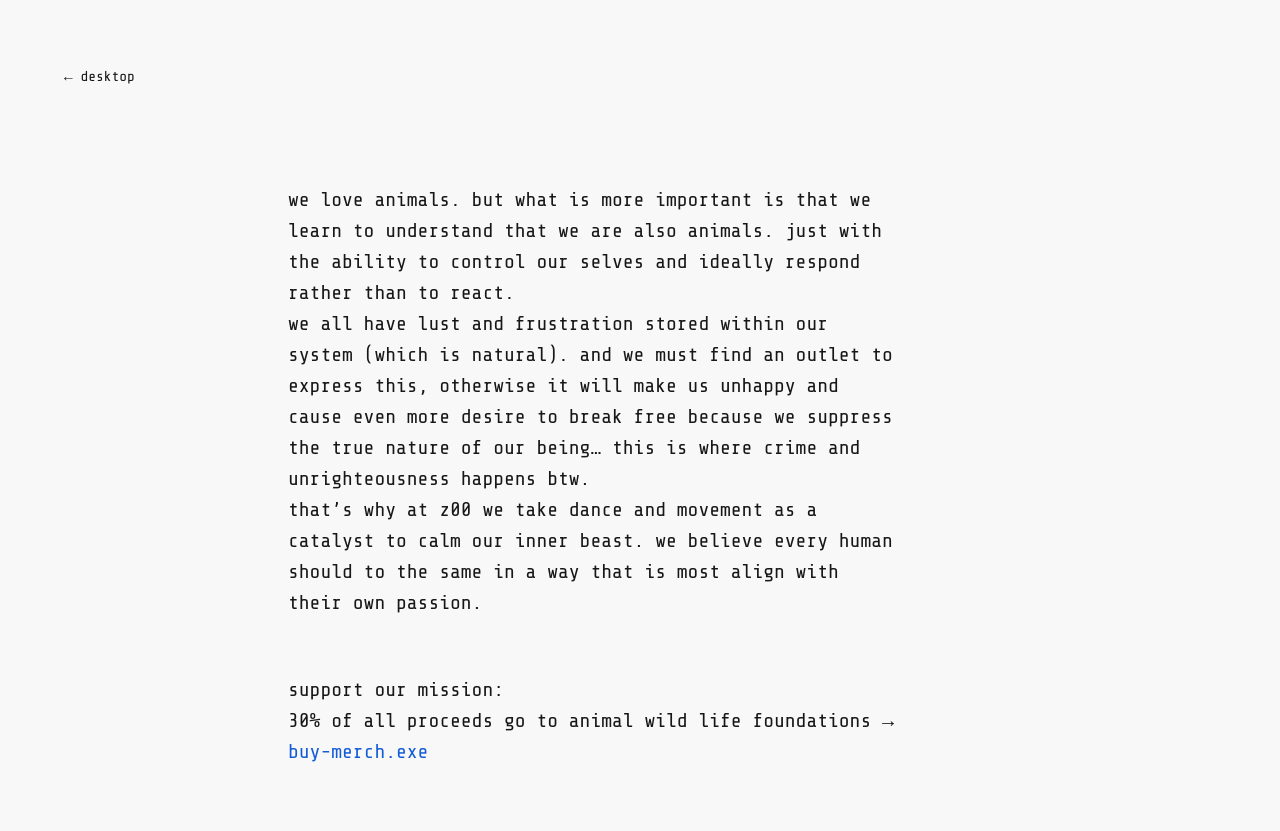
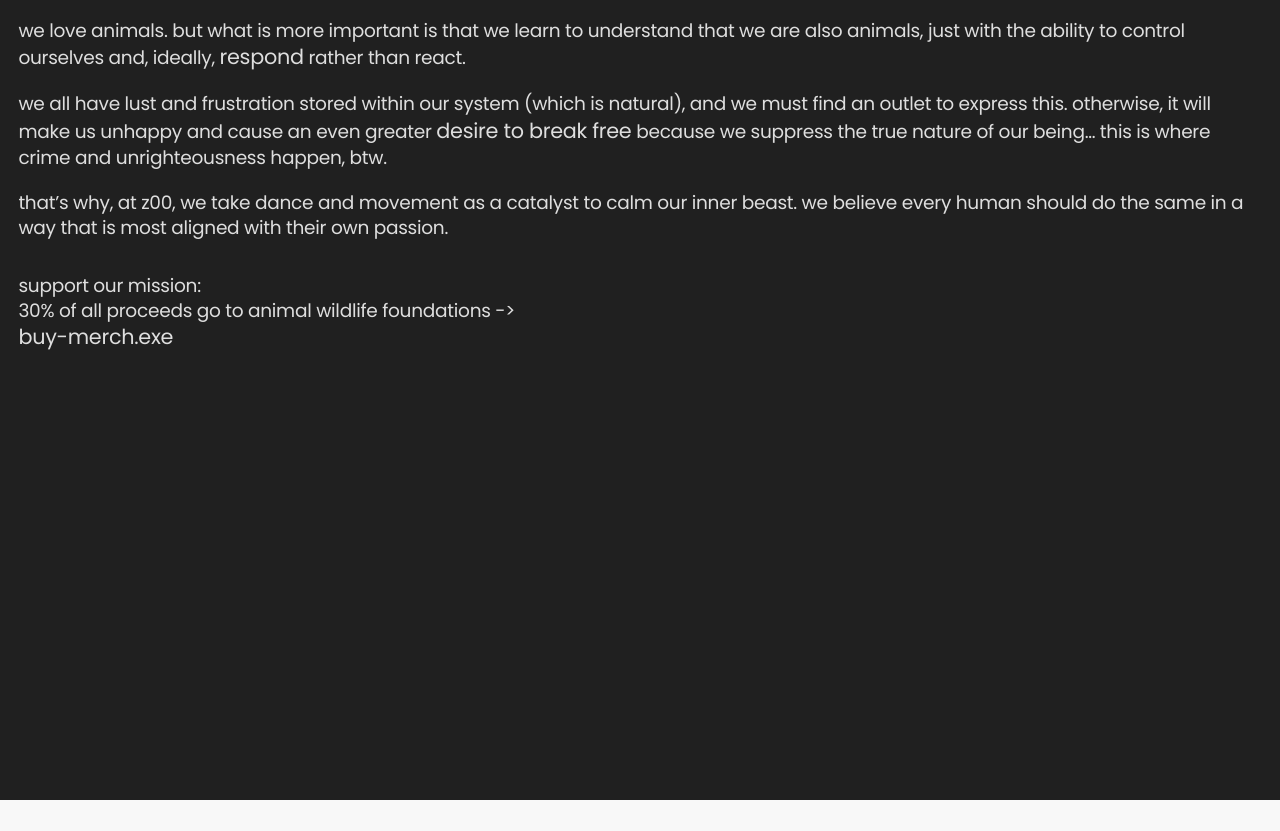
Before and after one commit to chironjustin/youtopia, a React (Vite) app: page /about in a window 1280 px wide. After the commit the page ends 800 px from the top, so only its background shows below. Built offline with nearby package versions, Linux system fonts and the light colour scheme.

Commit message:
Style why z00 manifesto text

```diff
--- a/index.html
+++ b/index.html
@@ -9,7 +9,7 @@
     <title>z00</title>
     <link rel="preconnect" href="https://fonts.googleapis.com">
     <link rel="preconnect" href="https://fonts.gstatic.com" crossorigin>
-    <link href="https://fonts.googleapis.com/css2?family=Share+Tech+Mono&display=swap" rel="stylesheet">
+    <link href="https://fonts.googleapis.com/css2?family=Poppins:wght@400;500&display=swap" rel="stylesheet">
   </head>
   <body class="notranslate" translate="no">
     <div id="root"></div>
--- a/src/app/components/Home.tsx
+++ b/src/app/components/Home.tsx
@@ -60,7 +60,7 @@ const styles = `
     border-bottom: 4px solid #222;
     background: #f8f8f8;
     color: #171717;
-    font-family: "Share Tech Mono", "Courier New", monospace;
+    font-family: "Poppins", Arial, sans-serif;
   }
 
   .z00-folder {
--- a/src/app/components/Z00About.tsx
+++ b/src/app/components/Z00About.tsx
@@ -4,16 +4,16 @@ import Z00Page from './Z00Page';
 
 export default function Z00About() {
   return (
-    <Z00Page title="why z00" showHeading={false}>
-      <p>we love animals. but what is more important is that we learn to understand that we are also animals. just with the ability to control our selves and ideally respond rather than to react.</p>
+    <Z00Page title="why z00" showHeading={false} variant="manifesto">
+      <p>we love animals. but what is more important is that we learn to understand that we are also animals, just with the ability to control ourselves and, ideally, <span className="z00-page__emphasis">respond</span> rather than react.</p>
 
-      <p>we all have lust and frustration stored within our system (which is natural). and we must find an outlet to express this, otherwise it will make us unhappy and cause even more desire to break free because we suppress the true nature of our being… this is where crime and unrighteousness happens btw.</p>
+      <p>we all have lust and frustration stored within our system (which is natural), and we must find an outlet to express this. otherwise, it will make us unhappy and cause an even greater <span className="z00-page__emphasis">desire to break free</span> because we suppress the true nature of our being… this is where crime and unrighteousness happen, btw.</p>
 
-      <p>that’s why at z00 we take dance and movement as a catalyst to calm our inner beast. we believe every human should to the same in a way that is most align with their own passion.</p>
+      <p>that’s why, at z00, we take dance and movement as a catalyst to calm our inner beast. we believe every human should do the same in a way that is most aligned with their own passion.</p>
 
       <p className="z00-page__support">support our mission:</p>
       <p>
-        30% of all proceeds go to animal wild life foundations →{' '}
+        30% of all proceeds go to animal wildlife foundations -&gt;{' '}<br />
         <Link className="z00-page__merch-link" to="/merch" onClick={() => playAnimalSound('dog')}>buy-merch.exe</Link>
       </p>
     </Z00Page>
--- a/src/app/components/Z00Page.tsx
+++ b/src/app/components/Z00Page.tsx
@@ -5,12 +5,13 @@ type Z00PageProps = {
   title: string;
   children: React.ReactNode;
   showHeading?: boolean;
+  variant?: 'default' | 'manifesto';
 };
 
-export default function Z00Page({ title, children, showHeading = true }: Z00PageProps) {
+export default function Z00Page({ title, children, showHeading = true, variant = 'default' }: Z00PageProps) {
   return (
-    <main className={`z00-page${showHeading ? '' : ' z00-page--without-heading'}`}>
-      <Link className="z00-page__back" to="/" onClick={() => playAnimalSound('duck')} aria-label="Back to z00 desktop">← desktop</Link>
+    <main className={`z00-page z00-page--${variant}${showHeading ? '' : ' z00-page--without-heading'}`}>
+      {variant !== 'manifesto' && <Link className="z00-page__back" to="/" onClick={() => playAnimalSound('duck')} aria-label="Back to z00 desktop">← desktop</Link>}
       <section className="z00-page__content">
         {showHeading && <>
           <p className="z00-page__eyebrow">z00 / {title}</p>
@@ -37,7 +38,7 @@ const styles = `
     padding: clamp(1.5rem, 5vw, 4rem);
     background: #f8f8f8;
     color: #171717;
-    font-family: "Share Tech Mono", "Courier New", monospace;
+    font-family: "Poppins", Arial, sans-serif;
   }
 
   .z00-page__back, .z00-page a { color: inherit; }
@@ -49,4 +50,49 @@ const styles = `
   .z00-page p { max-width: 38rem; font-size: clamp(1rem, 2.3vw, 1.25rem); line-height: 1.55; }
   .z00-page__support { margin-top: 3.5rem; }
   .z00-page .z00-page__merch-link { color: #145bd7; font-weight: 400; text-underline-offset: 0.2em; }
+
+  .z00-page--manifesto {
+    min-height: 100dvh;
+    padding: clamp(1.15rem, 1.25vw, 1.75rem);
+    background: #202020;
+    color: #dedede;
+  }
+
+  .z00-page--manifesto .z00-page__content,
+  .z00-page--manifesto.z00-page--without-heading .z00-page__content {
+    max-width: none;
+    margin: 0;
+  }
+
+  .z00-page--manifesto p {
+    max-width: none;
+    margin: 0;
+    font-size: clamp(1.15rem, 1.45vw, 1.65rem);
+    font-weight: 400;
+    line-height: 1.35;
+    letter-spacing: -0.015em;
+  }
+
+  .z00-page--manifesto p + p { margin-top: clamp(1.25rem, 1.3vw, 1.6rem); }
+  .z00-page--manifesto .z00-page__support { margin-top: clamp(2.1rem, 2.2vw, 2.7rem); }
+  .z00-page--manifesto .z00-page__support + p { margin-top: 0; }
+  .z00-page--manifesto .z00-page__emphasis {
+    font-size: 1.12em;
+    text-decoration-thickness: 0.075em;
+    text-underline-offset: 0.08em;
+  }
+  .z00-page--manifesto .z00-page__merch-link {
+    color: inherit;
+    font-size: 1.12em;
+    font-weight: 400;
+    text-decoration-thickness: 0.075em;
+    text-underline-offset: 0.08em;
+  }
+
+  @media (max-width: 640px) {
+    .z00-page--manifesto { padding: 1.15rem; }
+    .z00-page--manifesto p { font-size: clamp(1.1rem, 5vw, 1.3rem); line-height: 1.42; }
+    .z00-page--manifesto p + p { margin-top: 1.6rem; }
+    .z00-page--manifesto .z00-page__support { margin-top: 2.5rem; }
+  }
 `;
```
